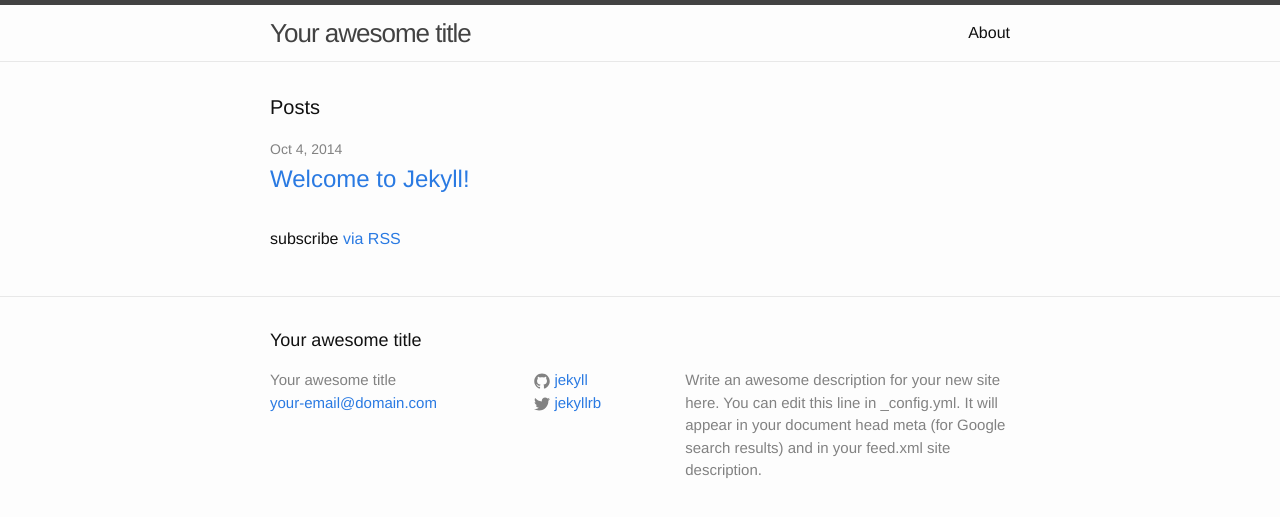
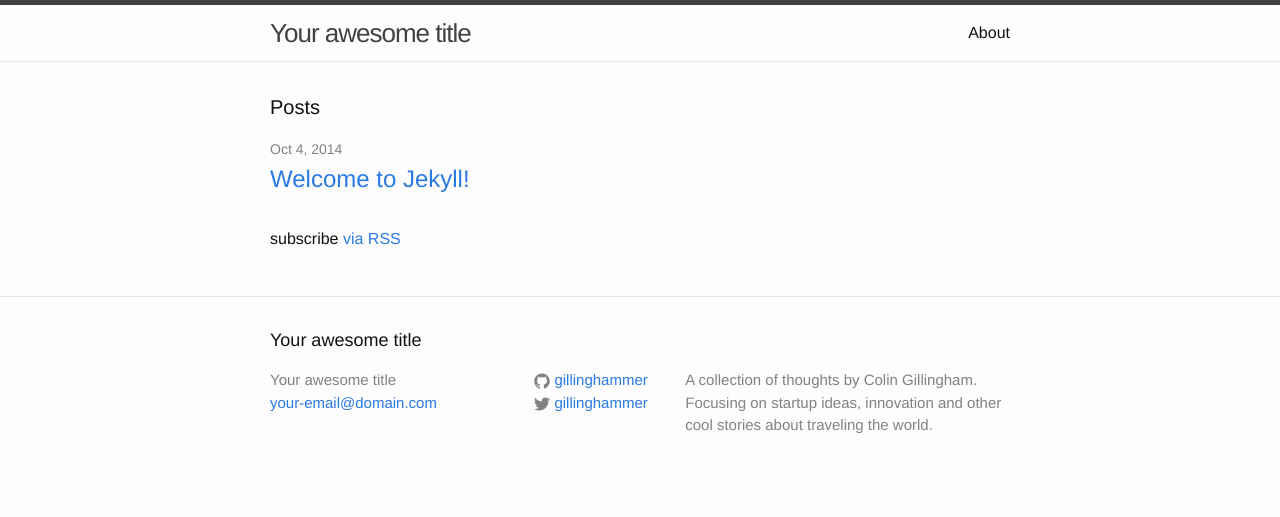
Before and after one commit to Gillinghammer/gillinghammer.github.io, a Jekyll site: the page built from index.html, in a window 1280 px wide. Shown: the top 517 px of the page. Built offline with Jekyll 4.4.1, drawn with Linux system fonts in a browser that asks for light colours.

Commit message:
updated config.yml

```diff
--- a/_config.yml
+++ b/_config.yml
@@ -2,13 +2,11 @@
 title: Your awesome title
 email: your-email@domain.com
 description: > # this means to ignore newlines until "baseurl:"
-  Write an awesome description for your new site here. You can edit this
-  line in _config.yml. It will appear in your document head meta (for
-  Google search results) and in your feed.xml site description.
+  A collection of thoughts by Colin Gillingham. Focusing on startup ideas, innovation and other cool stories about traveling the world.
 baseurl: "" # the subpath of your site, e.g. /blog/
-url: "http://yourdomain.com" # the base hostname & protocol for your site
-twitter_username: jekyllrb
-github_username:  jekyll
+url: "http://gillinghammer.github.io" # the base hostname & protocol for your site
+twitter_username: gillinghammer
+github_username:  gillinghammer
 
 # Build settings
 markdown: kramdown
```
